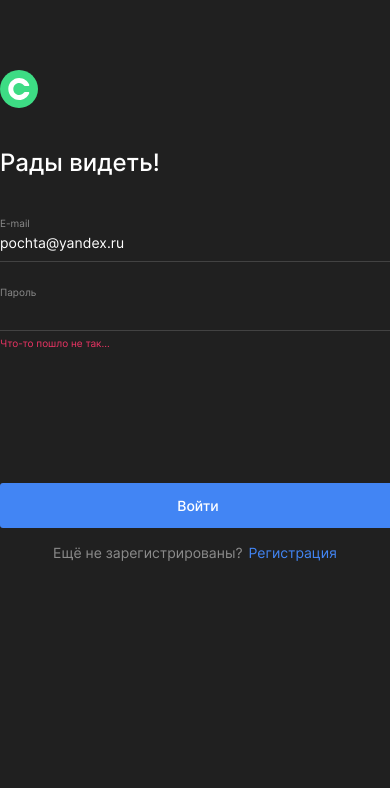
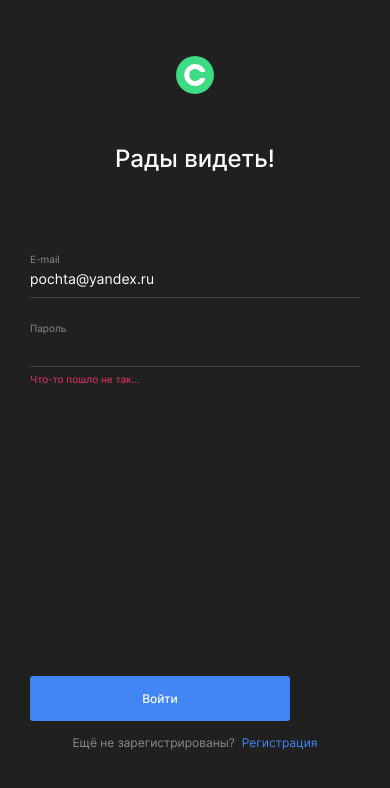
Before and after one commit to OlgaOlgar47/movies-explorer-frontend, a React (Create React App) app: page /signin in a window 390 px wide. Shown: the top 788 px of the page. Built offline with nearby package versions, Linux system fonts and the light colour scheme.

Commit message:
feat: Form responsive

```diff
--- a/src/components/Form/Form.css
+++ b/src/components/Form/Form.css
@@ -10,6 +10,10 @@
   width: 38px;
   height: 38px;
   margin: 0 0 40px;
+}
+
+.form__logo:hover {
+  opacity: 0.7;
 }
 
 .form__title {
@@ -75,6 +79,10 @@
   margin: 128px 0 16px;
 }
 
+.form__submit-button_login {
+  margin-top: 197px;
+}
+
 .form__submit-button:hover {
   cursor: pointer;
   opacity: 0.7;
@@ -110,3 +118,49 @@
   cursor: pointer;
   opacity: 0.7;
 }
+
+@media screen and (max-width: 1024px) {
+  .form {
+    padding: 238px 0;
+  }
+}
+
+@media screen and (max-width:567px) {
+  .form {
+    padding: 56px 30px;
+  }
+
+  .form__logo {
+    align-self: center;
+    margin-bottom: 50px;
+  }
+
+  .form__title {
+    align-self: center;
+    margin-bottom: 80px;
+  }
+
+  .form__subtitle {
+    height: 15px;
+    gap: 7px;
+  }
+
+  .form__submit-button {
+    width: 260px;
+    font-size: 12px;
+    margin: 216px 0 14px;
+  }
+
+  .form__submit-button_login {
+    margin-top: 285px;
+  }
+
+  .form__subtitle-text {
+    font-size: 12px;
+  }
+
+  .form__subtitle-link {
+    font-size: 12px;
+  }
+
+}
--- a/src/components/Form/Form.js
+++ b/src/components/Form/Form.js
@@ -12,10 +12,13 @@ function Form({
   link,
   formText,
   linkText,
+  submitButtonForLogin,
 }) {
   return (
     <form className="form">
-      <img src={logo} alt="логотип сайта" className="form__logo"></img>
+      <Link to="/" className="form__logo">
+        <img src={logo} alt="логотип сайта"></img>
+      </Link>
       <h3 className="form__title">{title}</h3>
       {isRegister ? (
         <label className="form__label">
@@ -57,9 +60,14 @@ function Form({
           placeholder=""
           required
         ></input>
-        <span className="form__input-error form__input-error_active">Что-то пошло не так...</span>
+        <span className="form__input-error form__input-error_active">
+          Что-то пошло не так...
+        </span>
       </label>
-      <button type="submit" className="form__submit-button">
+      <button
+        type="submit"
+        className={`form__submit-button ${submitButtonForLogin}`}
+      >
         {submitText}
       </button>
       <div className="form__subtitle">
--- a/src/components/Login/Login.js
+++ b/src/components/Login/Login.js
@@ -11,6 +11,7 @@ function Login() {
       link="/signup"
       formText="Ещё не зарегистрированы?"
       linkText="Регистрация"
+      submitButtonForLogin="form__submit-button_login"
     />
   );
 }
```
